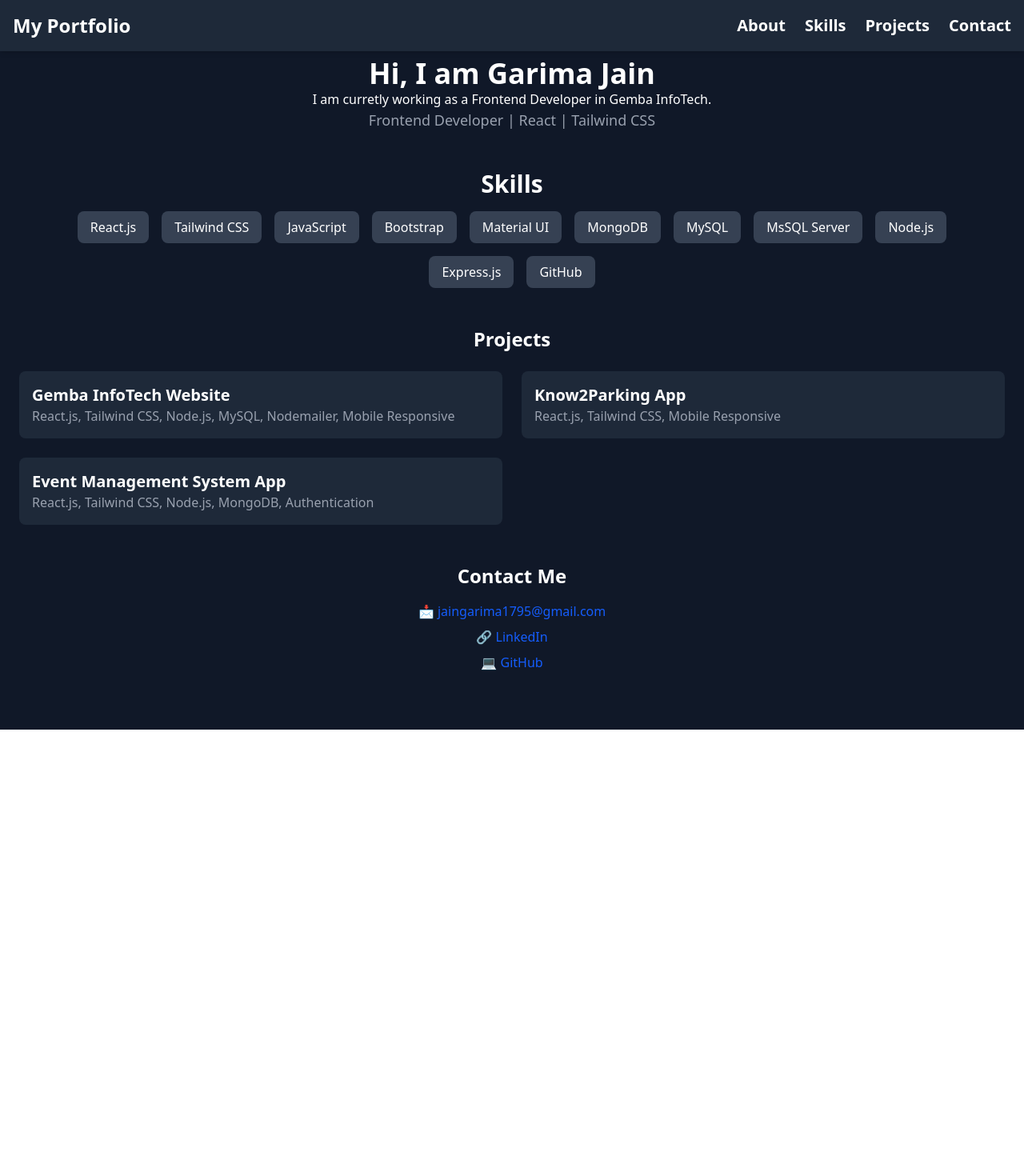
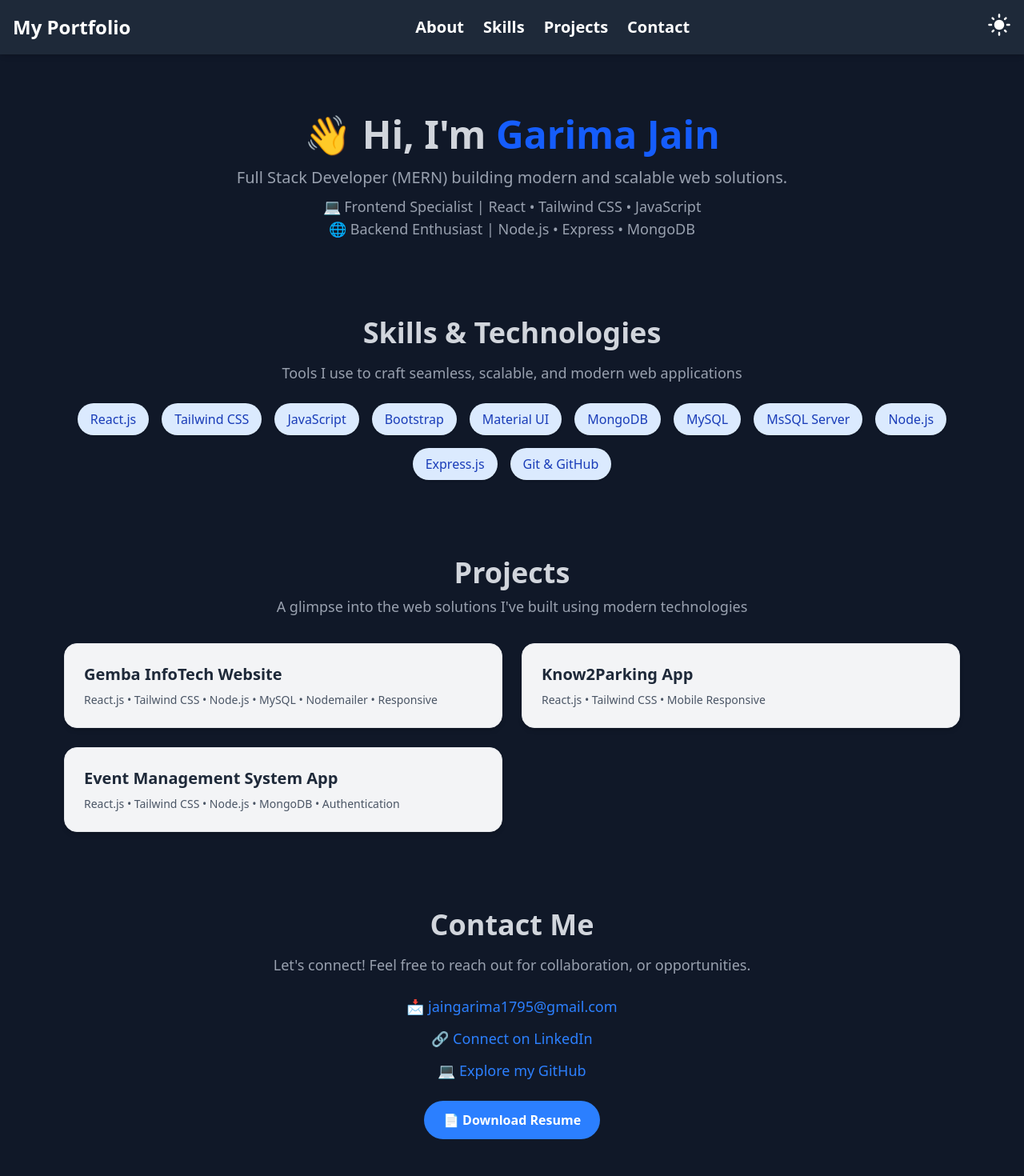
Before and after one commit to Puppycoder88/MyPortfolio, a React (Vite) app: page / in a window 1280 px wide. Shown: the top 1470 px of the page at 80% size. Before the commit the page ends 912 px from the top, so only its background shows below. Built offline with nearby package versions, Linux system fonts and the light colour scheme.

Commit message:
portfolio

```diff
--- a/package.json
+++ b/package.json
@@ -10,8 +10,13 @@
     "preview": "vite preview"
   },
   "dependencies": {
+    "@emotion/react": "^11.14.0",
+    "@emotion/styled": "^11.14.0",
+    "@mui/icons-material": "^7.0.1",
+    "@mui/material": "^7.0.1",
     "@react-icons/all-files": "^4.1.0",
     "@tailwindcss/vite": "^4.0.8",
+    "prop-types": "^15.8.1",
     "react": "^19.0.0",
     "react-dom": "^19.0.0",
     "react-icons": "^5.5.0",
--- a/src/App.jsx
+++ b/src/App.jsx
@@ -4,12 +4,15 @@ import Skills from "./pages/Skills";
 import Projects from "./pages/Projects";
 import Contact from "./pages/Contact";
 import Header from "./components/Header";
+import Footer from "./components/Footer";
+
 
 function App() {
   return (
-    <>
+    <div>
       <Header />
-      <div className="bg-gray-900 text-white min-h-screen p-6">
+
+      <div className="bg-gray-900 text-white min-h-screen p-16 space-y-24">
         <Element name="about">
           <About />
         </Element>
@@ -23,7 +26,9 @@ function App() {
           <Contact />
         </Element>
       </div>
-    </>
+
+      <Footer />
+    </div>
   );
 }
 
--- /dev/null
+++ b/src/components/Footer.jsx
@@ -0,0 +1,34 @@
+import ArrowCircleUpIcon from '@mui/icons-material/ArrowCircleUp';
+
+const Footer = () => {
+  return (
+    <footer className="bg-gray-800 text-white py-10 px-10 bottom-0">
+      <div className=" mx-auto text-center">
+        {/* Professional Sign-off */}
+        <h3 className="text-xl font-semibold my-3">Thanks for visiting!</h3>
+
+        <p className="text-sm text-gray-400 mb-6">
+          A portfolio by Garima Jain — built with React & Tailwind CSS
+        </p>
+
+        {/* Footer Bottom Row */}
+        <div className="flex flex-col md:flex-row justify-between items-center border-t border-gray-700 pt-6">
+          <p className="text-xs text-gray-400 mb-4 md:mb-0">
+            &copy; {new Date().getFullYear()} Garima Jain. All rights reserved.
+          </p>
+
+          <a
+            href="#top"
+            title="Back to top"
+            className="flex items-center gap-2 text-blue-400 hover:text-blue-500 transition-transform duration-300 hover:scale-110 animate-bounce"
+          >
+            <ArrowCircleUpIcon fontSize="medium" />
+            <span className="hidden sm:inline text-sm font-medium">Back to Top</span>
+          </a>
+        </div>
+      </div>
+    </footer>
+  );
+};
+
+export default Footer;
--- a/src/components/Header.jsx
+++ b/src/components/Header.jsx
@@ -1,17 +1,20 @@
 import { useState } from "react";
 import { Link } from "react-scroll";
-import { FaBars, FaXmark } from "react-icons/fa6"; // Icons for the hamburger menu
+import { FaBars, FaXmark } from "react-icons/fa6";
+import { MdLightMode } from "react-icons/md";
+import ThemeTogglePanel from './ToggleColorMode';
 
 const Header = () => {
   const [isOpen, setIsOpen] = useState(false);
+  const [showThemePanel, setShowThemePanel] = useState(false);
 
   return (
-    <nav className="bg-gray-800 p-4 fixed w-full top-0 shadow-md">
+    <nav className="bg-gray-800 p-4 fixed w-full top-0 shadow-md z-50">
       <div className="container mx-auto flex justify-between items-center">
         {/* Logo */}
         <h1 className="text-white text-2xl font-semibold">My Portfolio</h1>
 
-        {/* Hamburger Menu Button - Visible on Small Screens */}
+        {/* Mobile Menu Toggle */}
         <button
           className="md:hidden text-white"
           onClick={() => setIsOpen(!isOpen)}
@@ -19,7 +22,7 @@ const Header = () => {
           {isOpen ? <FaXmark size={30} /> : <FaBars size={30} />}
         </button>
 
-        {/* Navigation Links */}
+        {/* Nav Links */}
         <ul
           className={`md:flex md:space-x-6 text-white text-xl font-semibold
                       absolute md:static top-16 left-0 w-full md:w-auto bg-gray-800 md:bg-transparent
@@ -33,13 +36,26 @@ const Header = () => {
                 smooth={true}
                 duration={500}
                 className="cursor-pointer hover:text-blue-400"
-                onClick={() => setIsOpen(false)} // Close menu on click
+                onClick={() => setIsOpen(false)}
               >
                 {section.charAt(0).toUpperCase() + section.slice(1)}
               </Link>
             </li>
           ))}
         </ul>
+
+        {/* Theme Toggle Button */}
+        <div className="relative ml-4">
+          <button onClick={() => setShowThemePanel(!showThemePanel)}>
+            <MdLightMode size={30} className="text-white cursor-pointer" />
+          </button>
+
+          {showThemePanel && (
+            <div className="absolute right-0 mt-2 z-50">
+              <ThemeTogglePanel />
+            </div>
+          )}
+        </div>
       </div>
     </nav>
   );
--- /dev/null
+++ b/src/components/ToggleColorMode.jsx
@@ -0,0 +1,32 @@
+/* eslint-disable no-unused-vars */
+import React from 'react';
+import PropTypes from 'prop-types';
+import { Box, RadioGroup, Radio, FormControlLabel } from "@mui/material";
+
+export default function ThemeTogglePanel({ mode, setMode }) {
+  return (
+    <Box
+      sx={{
+        bgcolor: 'background.paper',
+        color: 'text.primary',
+        p: 2,
+        borderRadius: 2,
+        boxShadow: 3,
+      }}
+    >
+      <RadioGroup
+        row
+        value={mode}
+        onChange={(e) => setMode(e.target.value)}
+      >
+        <FormControlLabel value="light" control={<Radio />} label="Light" />
+        <FormControlLabel value="dark" control={<Radio />} label="Dark" />
+      </RadioGroup>
+    </Box>
+  );
+}
+
+ThemeTogglePanel.propTypes = {
+  mode: PropTypes.string.isRequired,
+  setMode: PropTypes.func.isRequired,
+};
--- a/src/pages/About.jsx
+++ b/src/pages/About.jsx
@@ -1,11 +1,19 @@
+/* eslint-disable react/no-unescaped-entities */
 const About = () => {
   return (
-    <div className="text-center my-12">
-        <h1 className="text-4xl font-bold">Hi, I am Garima Jain</h1>
-        <p>I am curretly working as a Frontend Developer in Gemba InfoTech.</p>
-        <p className="text-lg text-gray-400">Frontend Developer | React | Tailwind CSS</p>
+    <div className="text-center my-20 px-4">
+      <h1 className="text-4xl md:text-5xl font-extrabold text-gray-300 mb-4">
+        👋 Hi, I'm <span className="text-blue-600">Garima Jain</span>
+      </h1>
+      <p className="text-lg md:text-xl text-gray-400 mb-2">
+        Full Stack Developer (MERN) building modern and scalable web solutions.
+      </p>
+      <p className="text-base md:text-lg text-gray-400">
+        💻 Frontend Specialist | React • Tailwind CSS • JavaScript <br />
+        🌐 Backend Enthusiast | Node.js • Express • MongoDB
+      </p>
     </div>
-  )
-}
+  );
+};
 
-export default About
+export default About;
--- a/src/pages/Contact.jsx
+++ b/src/pages/Contact.jsx
@@ -1,12 +1,18 @@
+/* eslint-disable react/no-unescaped-entities */
 const Contact = () => {
   return (
-    <div className="text-center my-12">
-      <h2 className="text-2xl font-semibold mb-4">Contact Me</h2>
+    <div className="text-center my-20 px-4">
+      <h2 className="text-3xl md:text-4xl font-bold text-gray-300 mb-4">
+       Contact Me
+      </h2>
+      <p className="text-gray-400 text-base md:text-lg mb-6">
+        Let's connect! Feel free to reach out for collaboration, or opportunities.
+      </p>
 
-      <div className="flex flex-col items-center space-y-2">
+      <div className="flex flex-col items-center space-y-3 mb-6">
         <a
           href="mailto:jaingarima1795@gmail.com"
-          className="text-blue-600 hover:underline"
+          className="text-blue-500 hover:underline text-lg font-medium"
         >
           📩 jaingarima1795@gmail.com
         </a>
@@ -15,20 +21,28 @@ const Contact = () => {
           href="https://linkedin.com/in/garima-jain-3577a1247"
           target="_blank"
           rel="noopener noreferrer"
-          className="text-blue-600 hover:underline"
+          className="text-blue-500 hover:underline text-lg font-medium"
         >
-          🔗 LinkedIn
+          🔗 Connect on LinkedIn
         </a>
 
         <a
           href="https://github.com/Puppycoder88"
           target="_blank"
           rel="noopener noreferrer"
-          className="text-blue-600 hover:underline"
+          className="text-blue-500 hover:underline text-lg font-medium"
         >
-          💻 GitHub
+          💻 Explore my GitHub
         </a>
       </div>
+
+      <a
+        href="/Resume_Garima_Jain.pdf"
+        download="Resume_Garima_Jain.pdf"
+        className="inline-block px-6 py-3 bg-blue-500 text-white rounded-full font-semibold hover:bg-blue-700 transition duration-300"
+      >
+        📄 Download Resume
+      </a>
     </div>
   );
 };
--- a/src/pages/Projects.jsx
+++ b/src/pages/Projects.jsx
@@ -1,28 +1,47 @@
-
+/* eslint-disable react/no-unescaped-entities */
 const Projects = () => {
   return (
-    <div className="my-12">
-      <h2 className="text-2xl font-semibold text-center">Projects</h2>
-        <div className="mt-6 grid gap-6 md:grid-cols-2">
-          <div className="bg-gray-800 p-4 rounded-lg">
-            <h3 className="text-xl font-semibold">Gemba InfoTech Website</h3>
-            <p className="text-gray-400">React.js, Tailwind CSS, Node.js, MySQL, Nodemailer, Mobile Responsive</p>
+    <div className="my-20 px-4">
+      <h2 className="text-3xl md:text-4xl font-bold text-center text-gray-300 mb-2">
+         Projects
+      </h2>
+      <p className="text-center text-gray-400 text-base md:text-lg mb-8">
+        A glimpse into the web solutions I've built using modern technologies
+      </p>
+
+      <div className="grid gap-6 md:grid-cols-2">
+        {[
+          {
+            title: "Gemba InfoTech Website",
+            stack: "React.js • Tailwind CSS • Node.js • MySQL • Nodemailer • Responsive",
+          },
+          {
+            title: "Know2Parking App",
+            stack: "React.js • Tailwind CSS • Mobile Responsive",
+          },
+          {
+            title: "Event Management System App",
+            stack: "React.js • Tailwind CSS • Node.js • MongoDB • Authentication",
+          },
+          // You can uncomment this if you want to add Metlonics later
+          // {
+          //   title: "Metlonics Clone Website",
+          //   stack: "React.js • Tailwind CSS • Mobile Responsive",
+          // },
+        ].map((project, index) => (
+          <div
+            key={index}
+            className="bg-gray-100 hover:bg-white transition duration-300 p-6 rounded-2xl shadow-md border border-gray-200"
+          >
+            <h3 className="text-xl font-semibold text-gray-800 mb-2">
+              {project.title}
+            </h3>
+            <p className="text-gray-600 text-sm">{project.stack}</p>
           </div>
-          <div className="bg-gray-800 p-4 rounded-lg">
-            <h3 className="text-xl font-semibold">Know2Parking App</h3>
-            <p className="text-gray-400">React.js, Tailwind CSS, Mobile Responsive</p>
-          </div>
-          {/* <div className="bg-gray-800 p-4 rounded-lg">
-            <h3 className="text-xl font-semibold">Metlonics Clone Website</h3>
-            <p className="text-gray-400">React.js, Tailwind CSS, Mobile Responsive</p>
-          </div> */}
-          <div className="bg-gray-800 p-4 rounded-lg">
-            <h3 className="text-xl font-semibold">Event Management System App</h3>
-            <p className="text-gray-400">React.js, Tailwind CSS, Node.js, MongoDB, Authentication</p>
-          </div>
-        </div>
+        ))}
+      </div>
     </div>
-  )
-}
+  );
+};
 
-export default Projects
+export default Projects;
--- a/src/pages/Skills.jsx
+++ b/src/pages/Skills.jsx
@@ -1,15 +1,21 @@
 const Skills = () => {
   return (
-      <div className="my-12 text-center px-4">
-        <h2 className="text-2xl md:text-3xl font-semibold">Skills</h2>
-        <div className="flex flex-wrap justify-center gap-3 mt-4 md:gap-4">
+    <div className="my-20 text-center px-4">
+      <h2 className="text-3xl md:text-4xl font-bold text-gray-300 mb-4">
+         Skills & Technologies
+      </h2>
+      <p className="text-gray-400 mb-6 text-base md:text-lg">
+        Tools I use to craft seamless, scalable, and modern web applications
+      </p>
+      <div className="flex flex-wrap justify-center gap-3 md:gap-4">
         {[
           "React.js", "Tailwind CSS", "JavaScript", "Bootstrap",
-            "Material UI", "MongoDB", "MySQL", "MsSQL Server", "Node.js", "Express.js", "GitHub"
+          "Material UI", "MongoDB", "MySQL", "MsSQL Server",
+          "Node.js", "Express.js", "Git & GitHub"
         ].map((skill, index) => (
           <span
             key={index}
-              className="px-4 py-2 bg-gray-700 text-white rounded-lg text-sm md:text-base"
+            className="px-4 py-2 bg-blue-100 text-blue-800 rounded-full text-sm md:text-base font-medium shadow-sm hover:scale-105 transition-transform duration-200"
           >
             {skill}
           </span>
--- /dev/null
+++ b/src/theme.js
@@ -0,0 +1,9 @@
+
+import { createTheme } from '@mui/material/styles';
+
+export const getTheme = (mode) =>
+  createTheme({
+    palette: {
+      mode,
+    },
+  });
```
Also changed, not shown: src/main.jsx (+9 -0 lines), 2 other files (tests, documents, lock files or other folders). Lines whose indentation alone changed are shown as unchanged.
